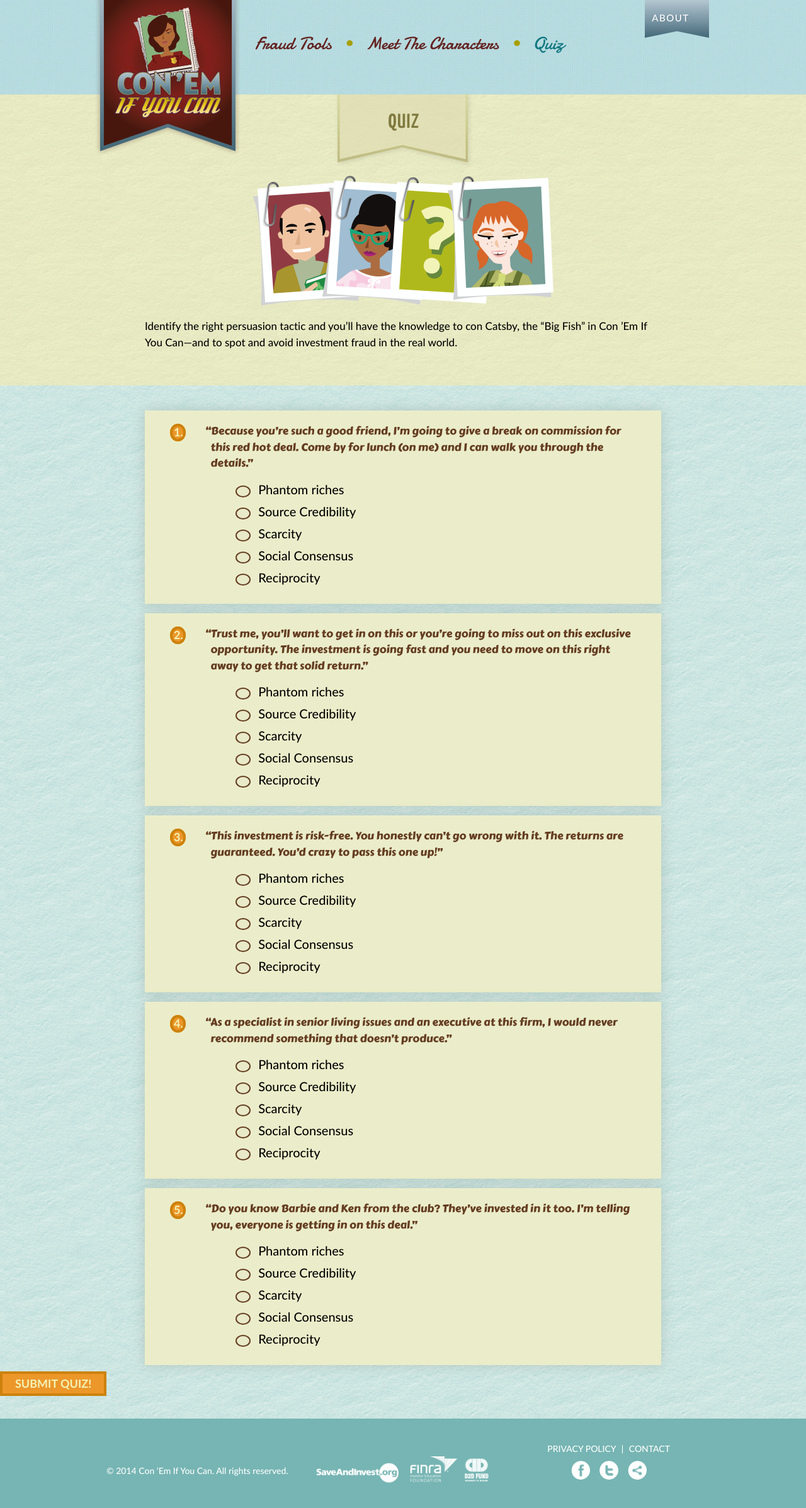
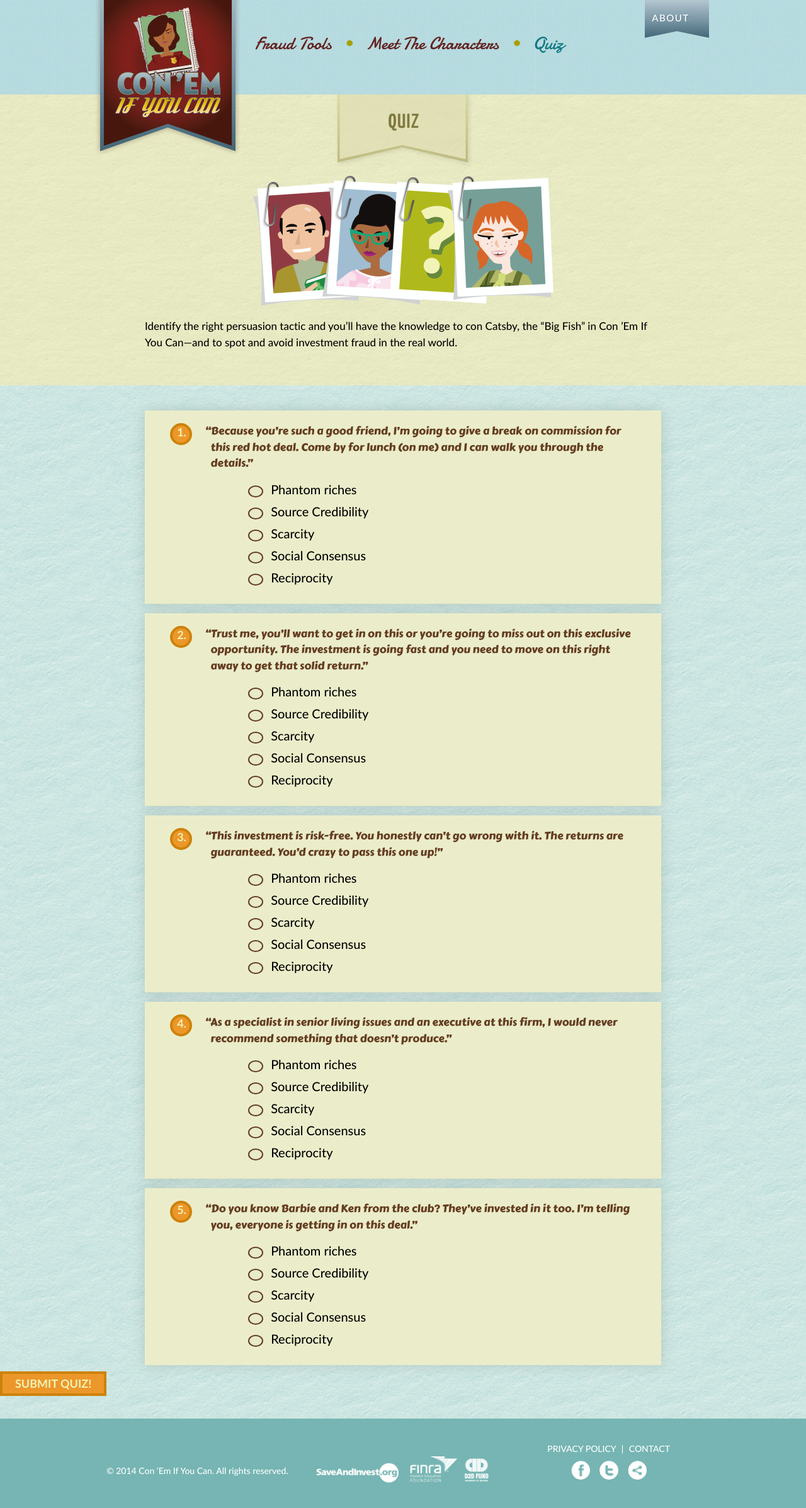
Before and after one commit to carbondesign/conemifyoucan, a Jekyll site: the page built from quiz.html, in a window 1280 px wide. Shown: the whole page at 63% size. Built offline with Jekyll 4.4.1, drawn with Linux system fonts in a browser that asks for light colours; nearby versions of some CDN libraries.

Commit message:
adding reap to quiz

```diff
--- a/_includes/js.html
+++ b/_includes/js.html
@@ -86,7 +86,7 @@
 
 					    if(results_answers[i] === answer_key[i] ){
 					    	randome_i = Math.floor((Math.random() * 10))
-					    	feedback[i].innerHTML = correct_answer[(randome_i)] + randome_i;
+					    	feedback[i].innerHTML = correct_answer[(randome_i)];
 					    	num_correct += 1;
 
 					    }else{
--- a/_sass/_base.scss
+++ b/_sass/_base.scss
@@ -166,6 +166,13 @@
     text-align: center;
     margin: 0px;
     line-height: 1.2em;
+    display: block;
+    float: left;
+    @media screen and (max-width:$tab){
+        position: absolute;
+        top: -35px;
+        left: 105px;
+    }
 }
 
 
--- a/_sass/_nav.scss
+++ b/_sass/_nav.scss
@@ -28,7 +28,7 @@
         }
     }
 }
-header .container{
+header.site-header .container{
     @media screen and (min-width: $phone) and (max-width:$desk){
         max-width:100%;
         width:100%;
--- a/_sass/_quiz.scss
+++ b/_sass/_quiz.scss
@@ -6,11 +6,8 @@
     }
 }
 
-
-
 form#quiz-form{
     padding:40px 0px;
-
     .quiz_card{
         background-color: #ebedca;
         -webkit-box-shadow: 0px 0px 20px 0px rgba(0,0,0,0.3);
@@ -18,25 +15,37 @@
         margin:0px auto 15px;
         padding:20px 40px;
         width: 820px;
+        @media screen and (max-width:$tab){
+            margin-top: $spacing-unit;
+        }
 
         .question{
-            margin-left:20px;
+
             color:$brand-color;
             font-family: 'carter_oneregular';
-            margin-left: 0px;
+            @media screen and (min-width:$tab){
+                margin-left: $spacing-unit *2;
+            }
+            @media screen and (min-width:$desk){
+                margin-left: 0px;
+            }
         }
         .question span{
             margin-left:-.5em;
         }
 
         .answer{
-            margin-left: 40px;
+            @media screen and (min-width:$tab){
+                margin-left: $spacing-unit*3;
+            }
+            @media screen and (min-width:$desk){
+                margin-left: $spacing-unit*2;
+            }
         }
 
         input[type="radio"]{
             display:none;
-
-          }
+        }
         .radiogroup{
             display:block;
             margin-bottom: 5px;
--- a/quiz.html
+++ b/quiz.html
@@ -29,12 +29,12 @@
 		<form id="quiz-form"  class="blue">
 			<div class="container quiz_card" id="question1">
 				<div class="row">
-					<div class="col-md-1">
+					<div class="col-sm-2 col-md-1">
 						<div class="orange_border num">
 							1.
 						</div>
 					</div>
-					<div class="col-md-11">
+					<div class="col-sm-10 col-md-11">
 						<p class="question"><span>“</span>Because you’re such a good friend, I’m going to give a break on commission for this red hot deal. Come by for lunch (on me) and I can walk you through the details.”  </p>
 						<div class="answer">
 							<span class="radiogroup">
```
